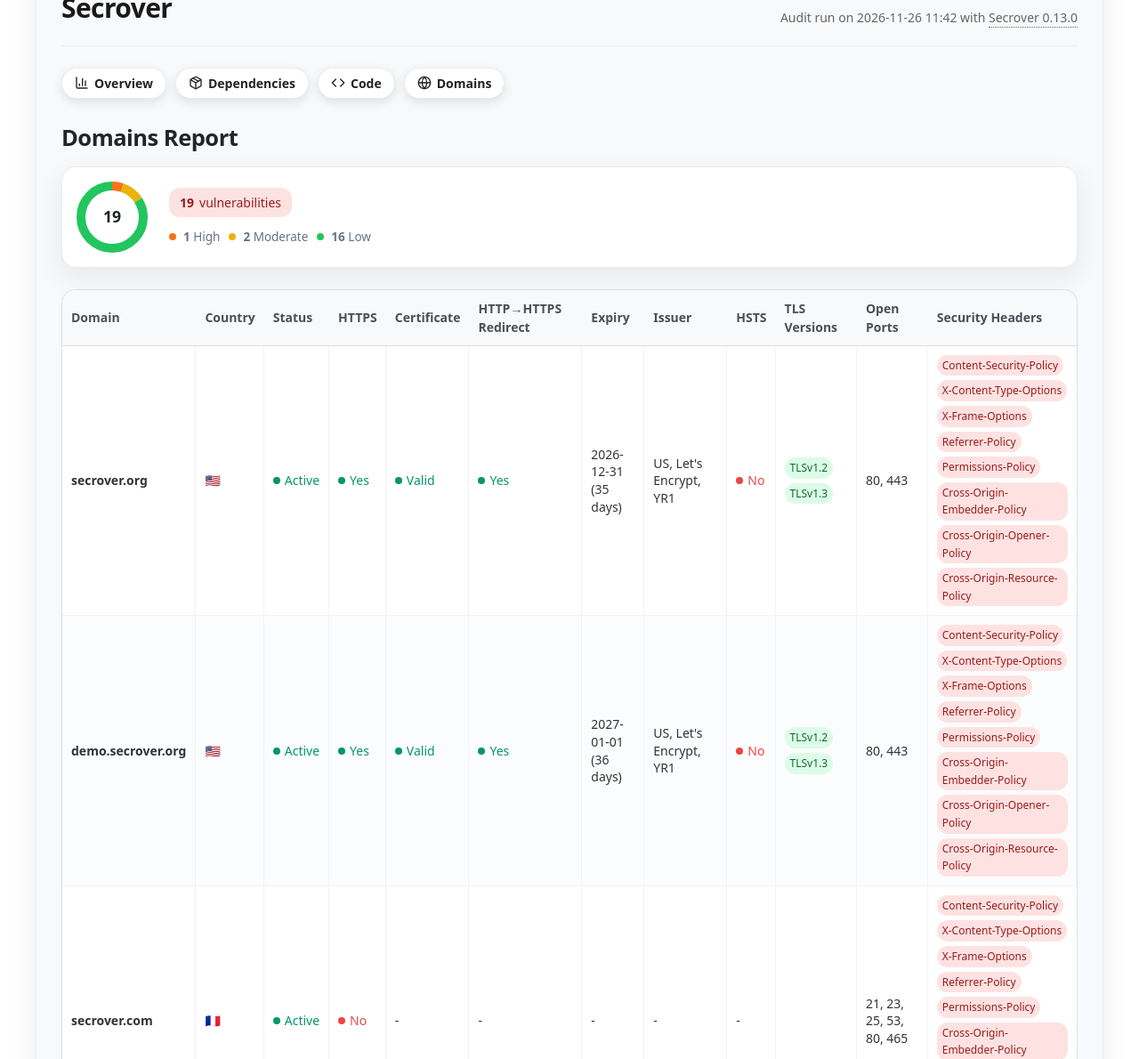
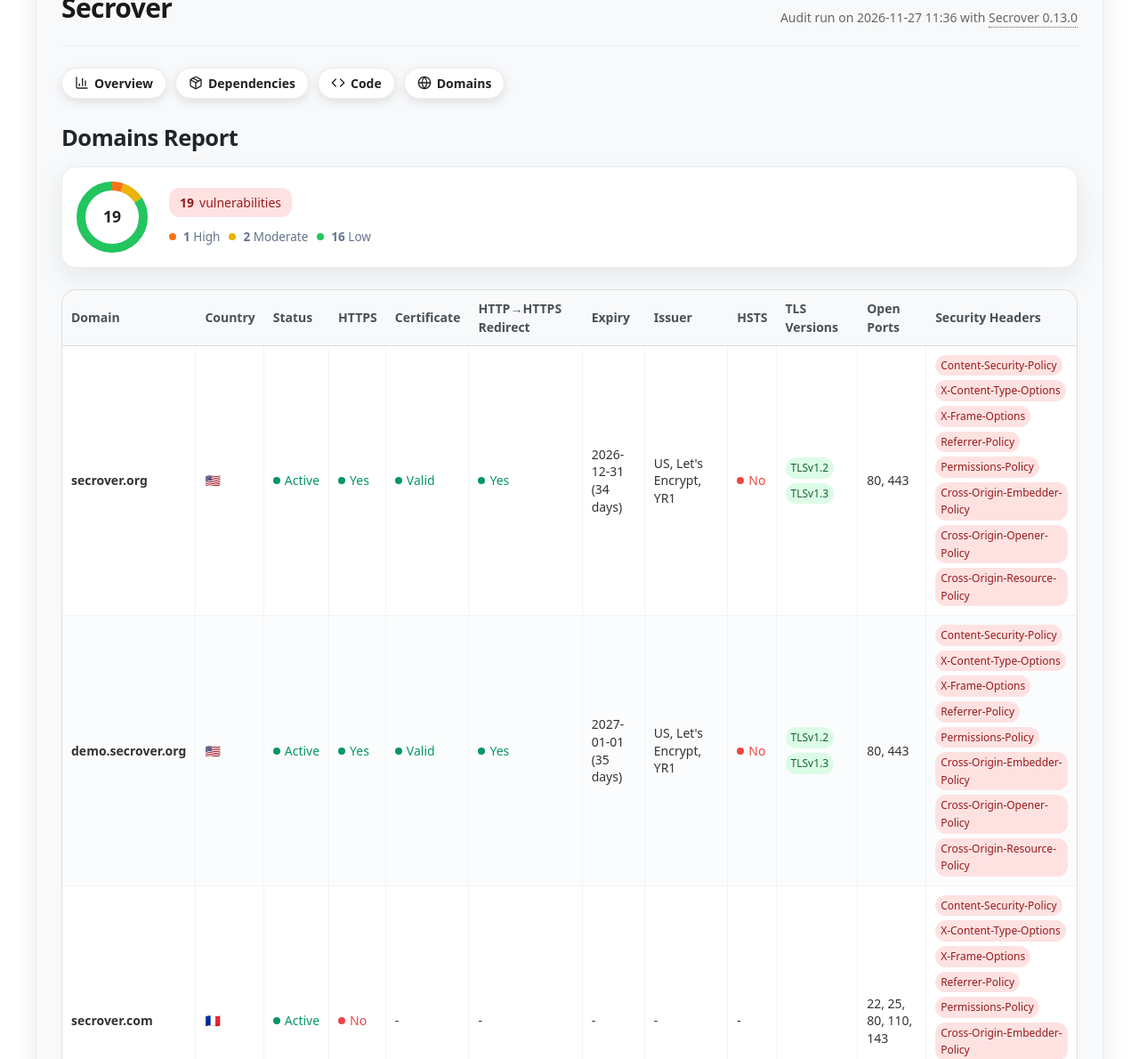
Before and after one commit to Secrover/secrover-demo, a plain HTML site: page docs/domains_report.html in a window 1280 px wide. Shown: the part 110-1300 px from the top of the page at 89% size. Drawn offline with Linux system fonts and the light colour scheme.

Commit message:
Daily secrover scan: 2026-11-27 11:36:44

```diff
--- a/docs/domains_report.html
+++ b/docs/domains_report.html
@@ -659,7 +659,7 @@
                 <div id="audit-info">
                     <p class="audit-info">
                         <em>
-                            Audit run on 2026-11-26 11:42 with
+                            Audit run on 2026-11-27 11:36 with
                             <span class="tooltip-link">
                                 Secrover 0.13.0
                                 <span class="tooltip">
@@ -832,7 +832,7 @@
                         <td>
                             2026-12-31<br>
 
-                                (35 days)
+                                (34 days)
 
                         </td>
                         <td>
@@ -962,7 +962,7 @@
                         <td>
                             2027-01-01<br>
 
-                                (36 days)
+                                (35 days)
 
                         </td>
                         <td>
@@ -1099,7 +1099,7 @@
                         <td>
 
 
-                                    21, 23, 25, 53, 80, 465
+                                    22, 25, 80, 110, 143
 
 
                         </td>
```
Also changed, not shown: docs/code_report.html (+1 -1 lines), docs/dependencies_report.html (+1 -1 lines), docs/index.html (+1 -1 lines).
